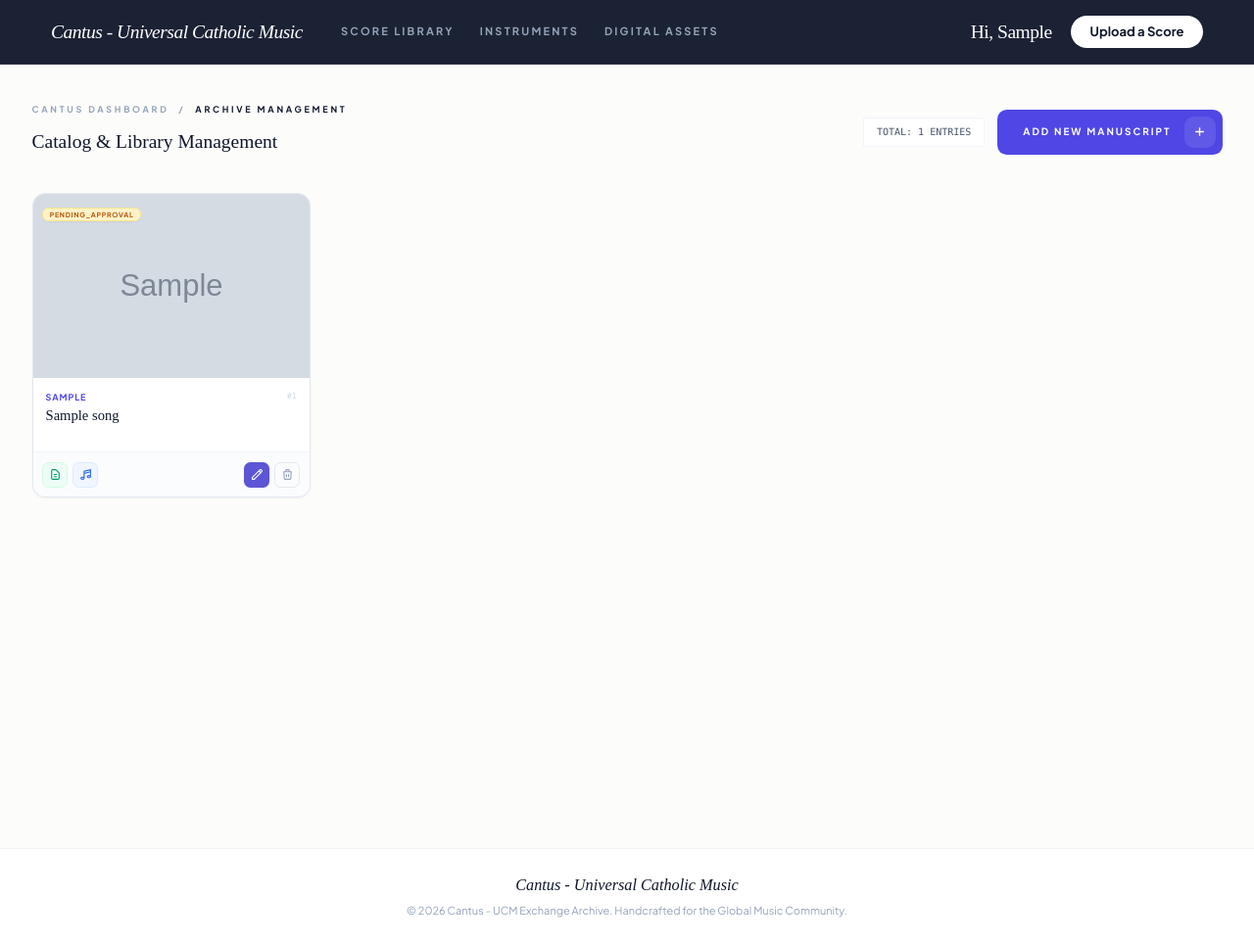
After one commit to markgoli/UCM, a Django app: page /scores-catalog/vlists/ in a window 1280 px wide. The commit adds this page. Shown: the whole page at 98% size. Run offline with Django 5.2, Linux system fonts and the light colour scheme; a user stored in the database is signed in; tables that the repository leaves empty hold one stand-in row (values such as "Sample post"); grey boxes marked "Sample" are stand-in pictures; some libraries are stand-ins or nearby versions; some web fonts are replaced.

Commit message:
added CRUD and ADMIN Functions.

```diff
--- a/UCath/settings.py
+++ b/UCath/settings.py
@@ -40,7 +40,11 @@ MIDDLEWARE = [
     'django.middleware.clickjacking.XFrameOptionsMiddleware',
 ]
 
+# Variables
+
 X_FRAME_OPTIONS = 'SAMEORIGIN'
+SESSION_SAVE_EVERY_REQUEST = True
+SESSION_EXPIRE_AT_BROWSER_CLOSE = True
 
 ROOT_URLCONF = 'UCath.urls'
 
--- /dev/null
+++ b/templates/admin/admin_new_arrival.html
@@ -0,0 +1,108 @@
+{% extends 'base.html' %}
+{% load static %}
+
+{% block title %}Archive Registry — Cantus{% endblock %}
+
+{% block content %}
+<section class="bg-[#fcfcfb] min-h-screen pb-32 pt-12 px-4 lg:px-10">
+
+    <div class="max-w-[1800px] mx-auto mb-12 flex flex-col md:flex-row justify-between items-end gap-6">
+        <div>
+            <nav class="flex items-center gap-3 text-[9px] uppercase tracking-[0.3em] font-black text-slate-400 mb-4">
+                <a href="/" class="hover:text-indigo-600">Cantus Dashboard</a>
+                <span>/</span>
+                <span class="text-slate-900">Archive Management</span>
+            </nav>
+            <h2 class="serif text-2xl text-slate-900">Catalog & Library Management</h2>
+        </div>
+
+        <div class="flex items-center gap-4">
+            <span class="text-[10px] font-mono text-slate-600 bg-white border border-slate-100 px-4 py-2">
+                TOTAL: {{ songs.count }} ENTRIES
+            </span>
+            <a href="{% url 'upload_song' %}" class="group flex items-center gap-4 bg-indigo-600 text-white pl-8 pr-2 py-2 rounded-xl text-[10px] uppercase tracking-[0.2em] font-black hover:bg-indigo-700 transition-all duration-500">
+                Add New Manuscript
+                <div class="w-10 h-10 bg-white/10 flex items-center justify-center rounded-xl group-hover:bg-white/20">
+                    <svg class="w-4 h-4" fill="none" stroke="currentColor" viewBox="0 0 24 24"><path d="M12 4v16m8-8H4" stroke-width="2.5"/></svg>
+                </div>
+            </a>
+        </div>
+    </div>
+
+    <div class="grid grid-cols-1 sm:grid-cols-2 lg:grid-cols-3 xl:grid-cols-4 2xl:grid-cols-5 gap-8">
+        {% for song in songs %}
+        <div class="flex flex-col bg-white border border-slate-200 rounded-2xl overflow-hidden transition-all duration-300 hover:border-indigo-200 shadow-sm hover:shadow-md">
+
+            <div class="aspect-[3/2] bg-slate-100 relative overflow-hidden">
+                {% with sheet=song.musicsheet_set.first %}
+                    {% if sheet and sheet.thumbnail %}
+                        <img src="{{ sheet.thumbnail.url }}" class="w-full h-full object-cover">
+                    {% else %}
+                        <div class="w-full h-full flex flex-col items-center justify-center bg-slate-50 opacity-40">
+                            <svg class="w-8 h-8 mb-1" fill="none" stroke="currentColor" viewBox="0 0 24 24"><path d="M4 16l4.586-4.586a2 2 0 012.828 0L16 16m-2-2l1.586-1.586a2 2 0 012.828 0L20 14m-6-6h.01M6 20h12a2 2 0 002-2V6a2 2 0 00-2-2H6a2 2 0 00-2 2v12a2 2 0 002 2z" stroke-width="1.5"/></svg>
+                            <span class="text-[7px] uppercase font-bold tracking-widest">No Folio</span>
+                        </div>
+                    {% endif %}
+                {% endwith %}
+
+                <div class="absolute top-3 left-3">
+                    <span class="px-2 py-0.5 rounded-full text-[7px] font-black uppercase tracking-widest shadow-sm border
+                        {% if song.status == 'published' %}bg-emerald-500 text-white border-emerald-400{% else %}bg-amber-100 text-amber-700 border-amber-200{% endif %}">
+                        {{ song.status }}
+                    </span>
+                </div>
+            </div>
+
+            <div class="p-4 flex-1">
+                <div class="flex items-center justify-between mb-1">
+                    <span class="text-[9px] uppercase tracking-widest font-black text-indigo-600 truncate mr-2">{{ song.composer|default:"Anon." }}</span>
+                    <span class="text-[8px] font-mono text-slate-300 shrink-0">#{{ song.id }}</span>
+                </div>
+                <h3 class="serif text-lg text-slate-900 leading-tight line-clamp-2 h-10">
+                    {{ song.title }}
+                </h3>
+            </div>
+
+            <div class="bg-slate-50/50 p-3 flex items-center justify-between border-t border-slate-100">
+                <div class="flex gap-1.5">
+                    <div title="Sheet Music" class="w-8 h-8 rounded-lg flex items-center justify-center transition-colors
+                        {% if song.musicsheet_set.exists %}bg-emerald-50 text-emerald-600 border border-emerald-100{% else %}bg-white text-slate-200 border border-slate-100{% endif %}">
+                        <svg class="w-4 h-4" fill="none" stroke="currentColor" viewBox="0 0 24 24"><path d="M9 12h6m-6 4h6m2 5H7a2 2 0 01-2-2V5a2 2 0 012-2h5.586a1 1 0 01.707.293l5.414 5.414a1 1 0 01.293.707V19a2 2 0 01-2 2z" stroke-width="2"/></svg>
+                    </div>
+                    <div title="Audio Version" class="w-8 h-8 rounded-lg flex items-center justify-center transition-colors
+                        {% if song.mp3file_set.exists %}bg-blue-50 text-blue-600 border border-blue-100{% else %}bg-white text-slate-200 border border-slate-100{% endif %}">
+                        <svg class="w-4 h-4" fill="none" stroke="currentColor" viewBox="0 0 24 24"><path d="M9 19V6l12-3v13M9 19c0 1.105-1.343 2-3 2s-3-.895-3-2 1.343-2 3-2 3 .895 3 2zm12-3c0 1.105-1.343 2-3 2s-3-.895-3-2 1.343-2 3-2 3 .895 3 2zM9 10l12-3" stroke-width="2"/></svg>
+                    </div>
+                </div>
+
+                <div class="flex items-center gap-1.5">
+                    <a href="{% url 'admin_song_detail' song.slug %}"
+                    class="w-8 h-8 rounded-lg flex items-center justify-center bg-[#5c56d6] text-white hover:bg-slate-900 transition-all shadow-sm"
+                    title="Edit Details">
+                        <svg class="w-4 h-4" fill="none" stroke="currentColor" viewBox="0 0 24 24"><path d="M15.232 5.232l3.536 3.536m-2.036-5.036a2.5 2.5 0 113.536 3.536L6.5 21.036H3v-3.572L16.732 3.732z" stroke-width="2"/></svg>
+                    </a>
+                    <button onclick="confirmDelete('{{ song.slug }}')"
+                            class="w-8 h-8 rounded-lg flex items-center justify-center border border-slate-200 text-slate-400 hover:border-red-500 hover:text-red-500 hover:bg-red-50 transition-all"
+                            title="Delete Permanently">
+                        <svg class="w-4 h-4" fill="none" stroke="currentColor" viewBox="0 0 24 24"><path d="M19 7l-.867 12.142A2 2 0 0116.138 21H7.862a2 2 0 01-1.995-1.858L5 7m5 4v6m4-6v6m1-10V4a1 1 0 00-1-1h-4a1 1 0 00-1 1v3M4 7h16" stroke-width="2"/></svg>
+                    </button>
+                </div>
+            </div>
+
+        </div>
+        {% empty %}
+        <div class="col-span-full py-40 flex flex-col items-center border-4 border-dashed border-slate-100 rounded-3xl">
+            <span class="serif text-3xl text-slate-300 italic">No Registry Records Found</span>
+        </div>
+        {% endfor %}
+    </div>
+</section>
+
+<script>
+function confirmDelete(slug) {
+    if(confirm('SECURITY WARNING: Proceeding will permanently purge this manuscript and all associated high-resolution assets from the UCM server. Continue?')) {
+        window.location.href = `/music-scores/${slug}/delete/`;
+    }
+}
+</script>
+{% endblock %}
--- a/templates/base.html
+++ b/templates/base.html
@@ -95,19 +95,19 @@
                         {% csrf_token %}
 
                         <div class="group border-b border-slate-200 focus-within:border-slate-950 transition-all py-1">
-                            <label for="username" class="block text-[9px] uppercase tracking-[0.2em] font-black text-slate-400 mb-1">Username / Email</label>
+                            <label for="username" class="block text-[9px] uppercase tracking-[0.2em] font-black text-slate-600 mb-1">Username / Email</label>
                             <input type="text" name="username" id="username" required
-                                class="w-full bg-transparent outline-none text-slate-900 text-sm py-2 placeholder:text-slate-200"
+                                class="w-full bg-transparent outline-none text-slate-900 text-sm py-2 placeholder:text-slate-400"
                                 placeholder="Credential ID">
                         </div>
 
                         <div class="group border-b border-slate-200 focus-within:border-slate-950 transition-all py-1">
                             <div class="flex justify-between items-center mb-1">
-                                <label for="password" class="text-[9px] uppercase tracking-[0.2em] font-black text-slate-400">Password</label>
+                                <label for="password" class="text-[9px] uppercase tracking-[0.2em] font-black text-slate-600">Password</label>
                                 <a href="#" class="text-[9px] uppercase tracking-widest text-slate-300 hover:text-slate-950 transition-colors">Lost Access?</a>
                             </div>
                             <input type="password" name="password" id="password" required
-                                class="w-full bg-transparent outline-none text-slate-900 text-sm py-2 placeholder:text-slate-200"
+                                class="w-full bg-transparent outline-none text-slate-900 text-sm py-2 placeholder:text-slate-400"
                                 placeholder="••••••••">
                         </div>
 
--- a/templates/d-board.html
+++ b/templates/d-board.html
@@ -261,7 +261,7 @@
         </p>
         <div class="flex flex-col sm:flex-row justify-center gap-4">
             <a href="{% url 'upload_song' %}">
-                <button class="bg-indigo-600 px-10 py-4 rounded-xl font-bold hover:bg-indigo-500 transition shadow-xl shadow-indigo-900/40">Upload a Score</button>
+                <button class="bg-indigo-600 px-10 py-4 rounded-xl font-bold hover:bg-indigo-500 transition">Upload a Score</button>
             </a>
             <a href="{% url 'song_library' %}">
                 <button class="bg-slate-800 border border-slate-700 px-10 py-4 rounded-xl font-bold hover:bg-slate-700 transition">Browse Catalog</button>
--- a/templates/navbar.html
+++ b/templates/navbar.html
@@ -2,11 +2,13 @@
 
 <nav class="flex items-center justify-between px-6 lg:px-16 py-5 bg-[#0f172a]/95 backdrop-blur-lg text-white sticky top-0 z-50 border-b border-white/10">
     <div class="flex items-center gap-12">
-        <a href="{% url 'dashboard' %}"><span class="serif text-2xl tracking-tight italic">Cantus - UCM</span></a>
+        <a href="{% url 'dashboard' %}"><span class="serif text-2xl tracking-tight italic">Cantus - Universal Catholic Music</span></a>
         <div class="hidden lg:flex items-center gap-8 text-[11px] uppercase tracking-[0.2em] font-bold text-slate-400">
-            <a href="{% url 'song_library' %}" class="hover:text-white transition">Library</a>
+            <a href="{% url 'song_library' %}" class="hover:text-white transition"> Score Library</a>
             <a href="#" class="hover:text-white transition">Instruments</a>
-            <a href="#" class="hover:text-white transition">New Arrivals</a>
+            {% if request.user.is_authenticated %}
+            <a href="{% url 'admin_arrivals' %}" class="hover:text-white transition">Digital Assets</a>
+            {% endif %}
         </div>
     </div>
     <div class="flex items-center gap-6">
--- a/ucath_songs/urls.py
+++ b/ucath_songs/urls.py
@@ -10,6 +10,7 @@ urlpatterns = [
     path('music-scores/<slug:slug>/delete/', SongDeleteView.as_view(), name='song_delete'),
     path('login/', UserLoginView.as_view(), name='login'),
     path('logout/', UserLogoutView.as_view(), name='logout'),
-    path('register/', UserRegisterView.as_view(), name='register'),
-    path('profile/', UserProfileView.as_view(), name='profile'),
+    # admin
+    path('scores-catalog/vlists/', AdminArrivalsView.as_view(), name='admin_arrivals'),
+    path('music-scores/<slug:slug>/update/', AdminSongUpdateView.as_view(), name='admin_song_detail'),
 ]
--- a/ucath_songs/views.py
+++ b/ucath_songs/views.py
@@ -1,13 +1,13 @@
 from django.views.generic import TemplateView, View, ListView, DetailView, CreateView, UpdateView, DeleteView
 from django.contrib.auth.views import LoginView, LogoutView
-from django.contrib.auth.mixins import LoginRequiredMixin
+from django.contrib.auth.mixins import LoginRequiredMixin, UserPassesTestMixin
 from django.contrib.auth.forms import UserCreationForm
 from django.urls import reverse_lazy
 from django.shortcuts import redirect
 from django.db.models import Q
 from django.contrib import messages
 from .models import Song, MusicSheet, MidiFile, Mp3File
-from .forms import SongUploadForm
+from .forms import *
 
 
 class LandingView(TemplateView):
@@ -166,18 +166,17 @@ class SongUpdateView(LoginRequiredMixin, UpdateView):
         return context
 
 
-class SongDeleteView(LoginRequiredMixin, DeleteView):
-    """Delete a song"""
+class SongDeleteView(LoginRequiredMixin, UserPassesTestMixin, DeleteView):
     model = Song
-    template_name = 'song_confirm_delete.html'
-    success_url = reverse_lazy('dashboard')
-    slug_field = 'slug'
-    slug_url_kwarg = 'slug'
-    login_url = reverse_lazy('login')
+    success_url = reverse_lazy('admin_arrivals')
+
+    def test_func(self):
+        return self.request.user.is_staff
 
     def delete(self, request, *args, **kwargs):
+        # Get the song title before it's deleted to use in the message
         song = self.get_object()
-        messages.success(request, f'Song "{song.title}" deleted successfully!')
+        messages.success(request, f"Manuscript '{song.title}' has been permanently purged from the registry.")
         return super().delete(request, *args, **kwargs)
 
 
@@ -191,7 +190,7 @@ class UserLoginView(LoginView):
         return reverse_lazy('dashboard')
 
     def form_valid(self, form):
-        messages.success(self.request, f'Welcome back, {form.get_user().username.upper()}!')
+        messages.success(self.request, f'Welcome back, {form.get_user().username.upper()}! \n Cantus - UCM is here for you!.')
         return super().form_valid(form)
 
     def form_invalid(self, form):
@@ -237,3 +236,62 @@ class UserProfileView(LoginRequiredMixin, ListView):
         # If you add a user field to Song model later, filter by user
         # For now, return all songs
         return Song.objects.all().order_by('-created_at')
+
+
+
+class AdminArrivalsView(LoginRequiredMixin, UserPassesTestMixin, ListView):
+    model = Song
+    template_name = 'admin/admin_new_arrival.html'
+    context_object_name = 'songs'
+
+    def test_func(self):
+        return self.request.user.is_staff
+
+    def get_queryset(self):
+        # Admins see everything, but we prioritize 'draft' status
+        return Song.objects.all().order_by('status', '-created_at')
+
+class AdminSongUpdateView(LoginRequiredMixin, UserPassesTestMixin, UpdateView):
+    model = Song
+    form_class = SongForm
+    template_name = 'admin/admin_song_detail.html'
+
+    def test_func(self):
+        return self.request.user.is_staff
+
+    def get_context_data(self, **kwargs):
+        data = super().get_context_data(**kwargs)
+        if self.request.POST:
+            data['sheets'] = SheetFormSet(self.request.POST, self.request.FILES, instance=self.object)
+            data['audios'] = Mp3FormSet(self.request.POST, self.request.FILES, instance=self.object)
+            data['midis'] = MidiFormSet(self.request.POST, self.request.FILES, instance=self.object)
+        else:
+            data['sheets'] = SheetFormSet(instance=self.object)
+            data['audios'] = Mp3FormSet(instance=self.object)
+            data['midis'] = MidiFormSet(instance=self.object)
+        return data
+
+    def form_valid(self, form):
+        context = self.get_context_data()
+        sheets = context['sheets']
+        audios = context['audios']
+        midis = context['midis']
+
+        if sheets.is_valid() and audios.is_valid() and midis.is_valid():
+            form.save()
+            sheets.instance = self.object
+            sheets.save()
+            audios.instance = self.object
+            audios.save()
+            midis.instance = self.object
+            midis.save()
+            return redirect('admin_arrivals')
+        else:
+            return self.render_to_response(self.get_context_data(form=form))
+
+class SongDeleteView(LoginRequiredMixin, UserPassesTestMixin, DeleteView):
+    model = Song
+    success_url = reverse_lazy('admin_arrivals')
+
+    def test_func(self):
+        return self.request.user.is_staff
```
Also changed, not shown: templates/admin/admin_song_detail.html (added, +75 -0 lines), ucath_songs/forms.py (+18 -0 lines).
